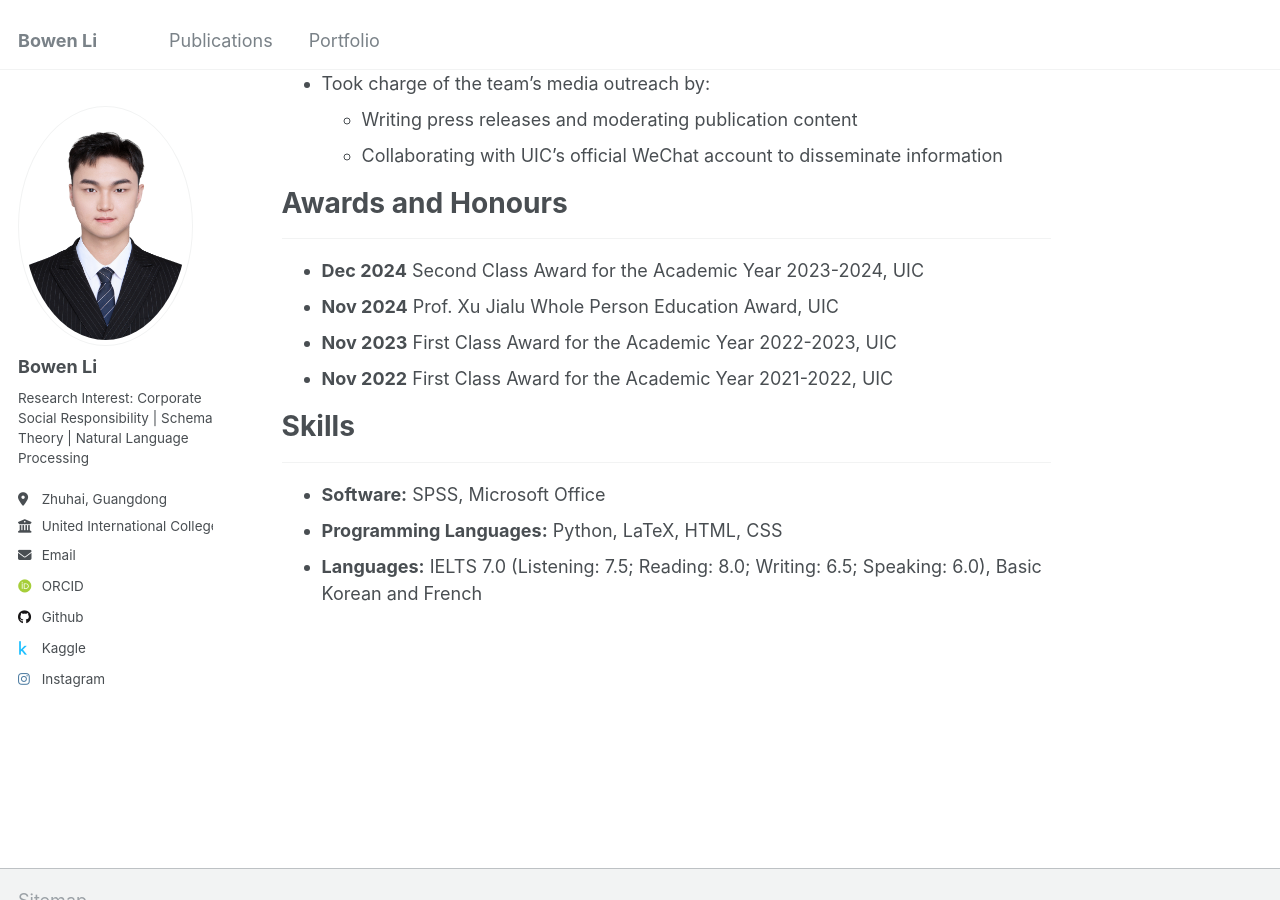
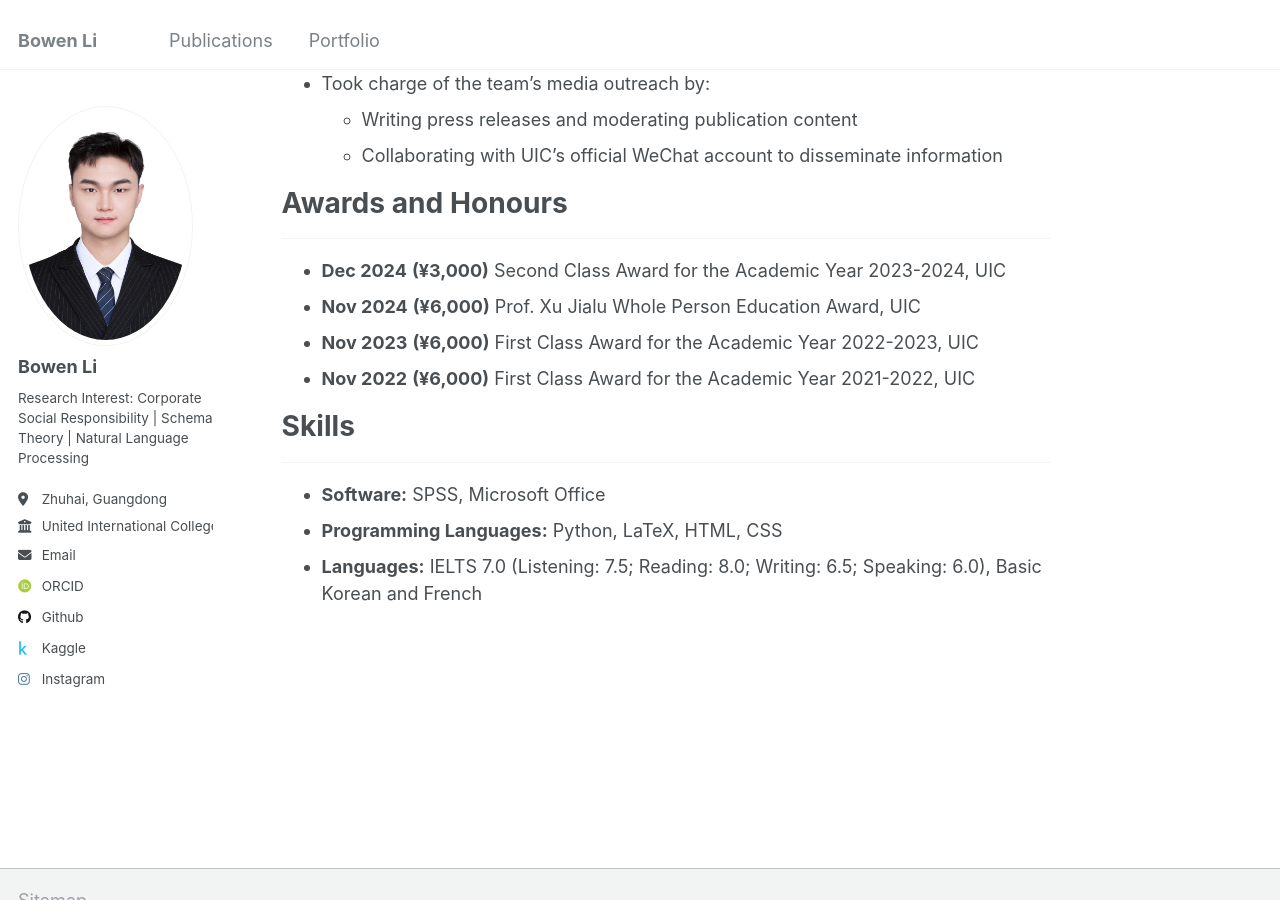
Before and after one commit to samklein112/samklein112.github.io, a Jekyll site: the page built from _pages/about.md, in a window 1280 px wide and 900 px high, scrolled down 1828 px. Built offline with Jekyll 4.4.1, drawn with Linux system fonts in a browser that asks for light colours; some web fonts are replaced.

Commit message:
Update about.md

```diff
--- a/_pages/about.md
+++ b/_pages/about.md
@@ -65,10 +65,10 @@ Extended Study Programme (HKBU × UIC) &nbsp;&nbsp;&nbsp; **Score:** 3.56/4
 
 # Awards and Honours
 ---
-- **Dec 2024** Second Class Award for the Academic Year 2023-2024, UIC
-- **Nov 2024** Prof. Xu Jialu Whole Person Education Award, UIC
-- **Nov 2023** First Class Award for the Academic Year 2022-2023, UIC
-- **Nov 2022** First Class Award for the Academic Year 2021-2022, UIC
+- **Dec 2024** **(¥3,000)** Second Class Award for the Academic Year 2023-2024, UIC
+- **Nov 2024** **(¥6,000)** Prof. Xu Jialu Whole Person Education Award, UIC
+- **Nov 2023** **(¥6,000)** First Class Award for the Academic Year 2022-2023, UIC
+- **Nov 2022** **(¥6,000)** First Class Award for the Academic Year 2021-2022, UIC
 
 
 # Skills
```
